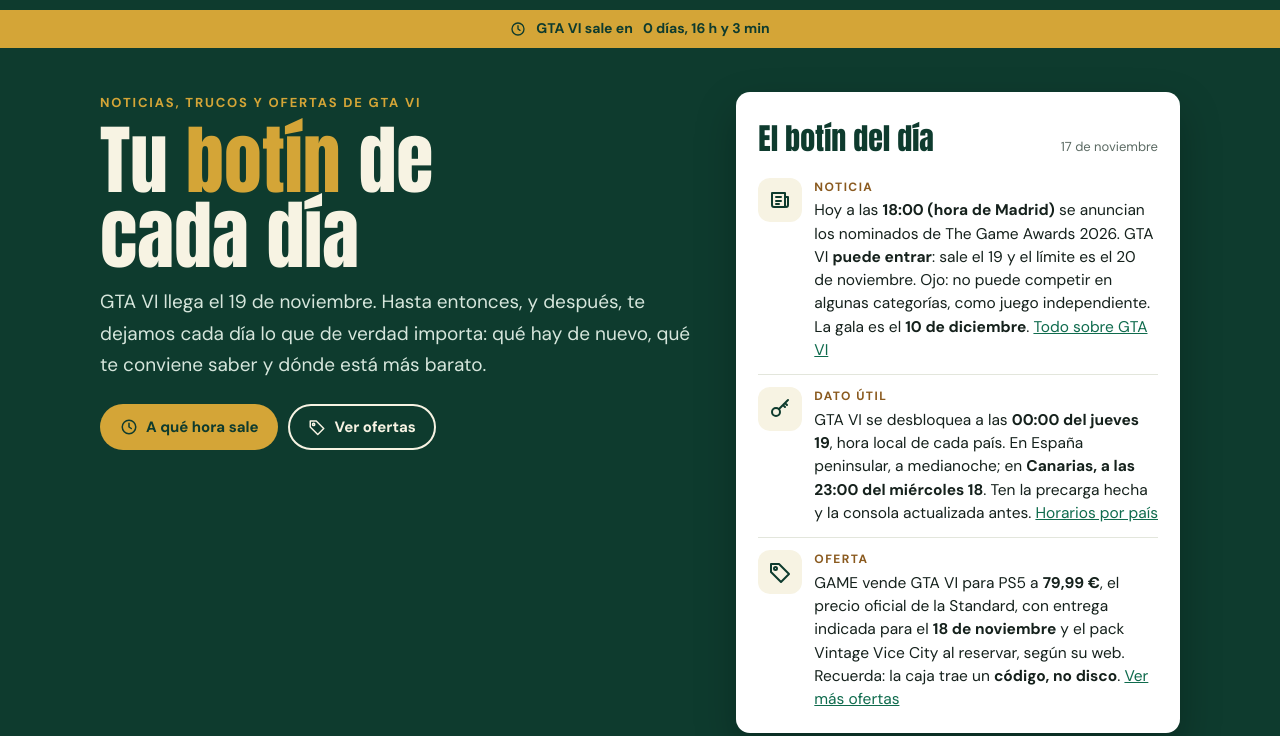
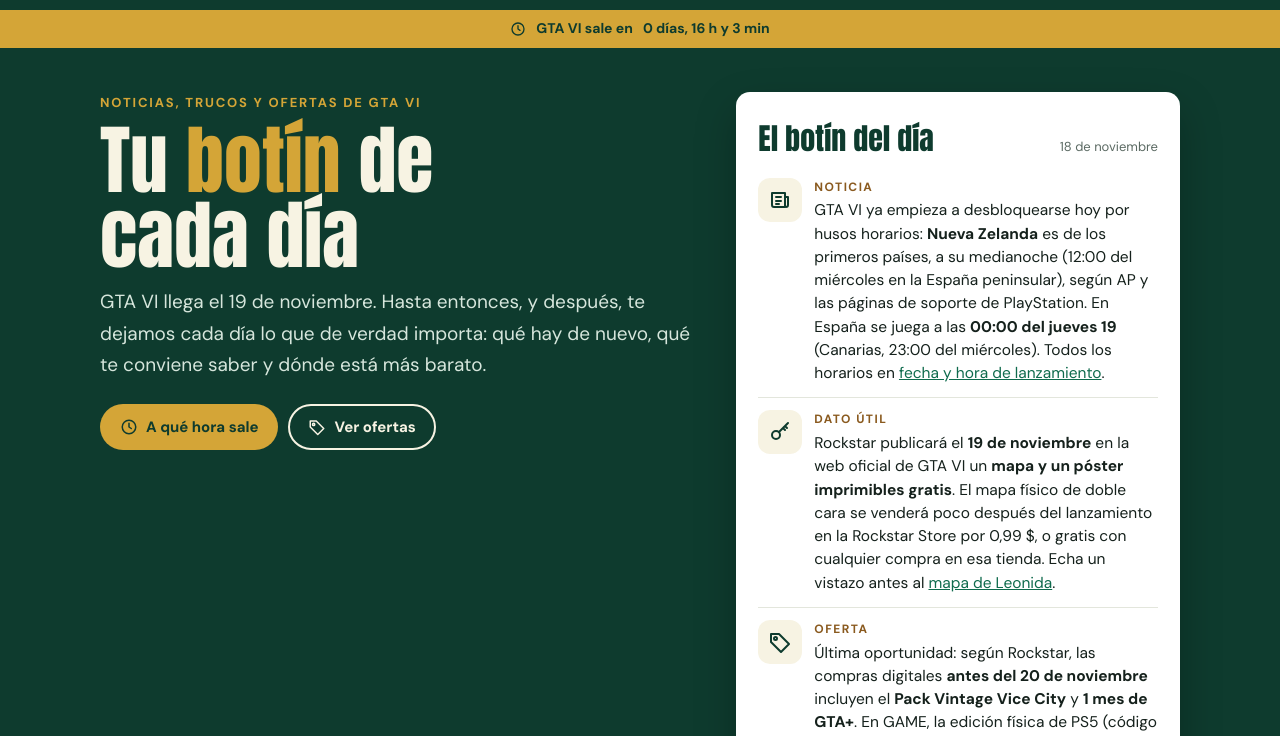
Before and after one commit to botindiario/botindiario-web, a plain HTML site: page index.html in a window 1280 px wide. Shown: the part 56-792 px from the top of the page. Drawn offline with Linux system fonts and the light colour scheme.

Commit message:
Botín del día 2026-11-18
Co-Authored-By: Claude Opus 5.5 <noreply@anthropic.com>
Claude-Session: https://claude.ai/code/session_018E2RkEhuPtBFUfBwRBwZHA

```diff
--- a/index.html
+++ b/index.html
@@ -48,11 +48,11 @@
 </div>
 <section class="loot" aria-labelledby="botin-hoy">
 <!-- BOTIN:INICIO (generado por scripts/actualizar_botin.py, no editar a mano) -->
-<header><h2 id="botin-hoy">El botín del día</h2><time datetime="2026-11-17">17 de noviembre</time></header>
+<header><h2 id="botin-hoy">El botín del día</h2><time datetime="2026-11-18">18 de noviembre</time></header>
 <ol>
-<li><span class="ic"><svg viewBox="0 0 24 24" fill="none" stroke="currentColor" stroke-width="2" stroke-linecap="round" stroke-linejoin="round" aria-hidden="true"><path d="M4 5h13v14H6a2 2 0 0 1-2-2V5Z"/><path d="M17 9h3v8a2 2 0 0 1-2 2"/><path d="M8 9h5M8 13h5M8 16h3"/></svg></span><div><b class="k">Noticia</b><p>Hoy a las <strong>18:00 (hora de Madrid)</strong> se anuncian los nominados de The Game Awards 2026. GTA VI <strong>puede entrar</strong>: sale el 19 y el límite es el 20 de noviembre. Ojo: no puede competir en algunas categorías, como juego independiente. La gala es el <strong>10 de diciembre</strong>. <a href="/gta-6/">Todo sobre GTA VI</a></p></div></li>
-<li><span class="ic"><svg viewBox="0 0 24 24" fill="none" stroke="currentColor" stroke-width="2" stroke-linecap="round" stroke-linejoin="round" aria-hidden="true"><circle cx="8" cy="15" r="4"/><path d="m11 12 9-9M17 6l2 2M15 8l2 2"/></svg></span><div><b class="k">Dato útil</b><p>GTA VI se desbloquea a las <strong>00:00 del jueves 19</strong>, hora local de cada país. En España peninsular, a medianoche; en <strong>Canarias, a las 23:00 del miércoles 18</strong>. Ten la precarga hecha y la consola actualizada antes. <a href="/gta-6/fecha-y-hora-de-lanzamiento/">Horarios por país</a></p></div></li>
-<li><span class="ic"><svg viewBox="0 0 24 24" fill="none" stroke="currentColor" stroke-width="2" stroke-linecap="round" stroke-linejoin="round" aria-hidden="true"><path d="M3 12V4h8l10 10-8 8L3 12Z"/><circle cx="7.5" cy="8.5" r="1.5"/></svg></span><div><b class="k">Oferta</b><p>GAME vende GTA VI para PS5 a <strong>79,99 €</strong>, el precio oficial de la Standard, con entrega indicada para el <strong>18 de noviembre</strong> y el pack Vintage Vice City al reservar, según su web. Recuerda: la caja trae un <strong>código, no disco</strong>. <a href="/ofertas/">Ver más ofertas</a></p></div></li>
+<li><span class="ic"><svg viewBox="0 0 24 24" fill="none" stroke="currentColor" stroke-width="2" stroke-linecap="round" stroke-linejoin="round" aria-hidden="true"><path d="M4 5h13v14H6a2 2 0 0 1-2-2V5Z"/><path d="M17 9h3v8a2 2 0 0 1-2 2"/><path d="M8 9h5M8 13h5M8 16h3"/></svg></span><div><b class="k">Noticia</b><p>GTA VI ya empieza a desbloquearse hoy por husos horarios: <strong>Nueva Zelanda</strong> es de los primeros países, a su medianoche (12:00 del miércoles en la España peninsular), según AP y las páginas de soporte de PlayStation. En España se juega a las <strong>00:00 del jueves 19</strong> (Canarias, 23:00 del miércoles). Todos los horarios en <a href="/gta-6/fecha-y-hora-de-lanzamiento/">fecha y hora de lanzamiento</a>.</p></div></li>
+<li><span class="ic"><svg viewBox="0 0 24 24" fill="none" stroke="currentColor" stroke-width="2" stroke-linecap="round" stroke-linejoin="round" aria-hidden="true"><circle cx="8" cy="15" r="4"/><path d="m11 12 9-9M17 6l2 2M15 8l2 2"/></svg></span><div><b class="k">Dato útil</b><p>Rockstar publicará el <strong>19 de noviembre</strong> en la web oficial de GTA VI un <strong>mapa y un póster imprimibles gratis</strong>. El mapa físico de doble cara se venderá poco después del lanzamiento en la Rockstar Store por 0,99 $, o gratis con cualquier compra en esa tienda. Echa un vistazo antes al <a href="/gta-6/mapa/">mapa de Leonida</a>.</p></div></li>
+<li><span class="ic"><svg viewBox="0 0 24 24" fill="none" stroke="currentColor" stroke-width="2" stroke-linecap="round" stroke-linejoin="round" aria-hidden="true"><path d="M3 12V4h8l10 10-8 8L3 12Z"/><circle cx="7.5" cy="8.5" r="1.5"/></svg></span><div><b class="k">Oferta</b><p>Última oportunidad: según Rockstar, las compras digitales <strong>antes del 20 de noviembre</strong> incluyen el <strong>Pack Vintage Vice City</strong> y <strong>1 mes de GTA+</strong>. En GAME, la edición física de PS5 (código en la caja) sigue a 79,99 € con el pack de reserva y 480 puntos. Compara en <a href="/ofertas/">ofertas</a> y <a href="/gta-6/precio-y-ediciones/">precio y ediciones</a>.</p></div></li>
 </ol>
 <!-- BOTIN:FIN -->
 </section>
--- a/sitemap.xml
+++ b/sitemap.xml
@@ -1,6 +1,6 @@
 <?xml version="1.0" encoding="UTF-8"?>
 <urlset xmlns="http://www.sitemaps.org/schemas/sitemap/0.9">
-  <url><loc>https://botindiario.com/</loc><lastmod>2026-11-17</lastmod></url>
+  <url><loc>https://botindiario.com/</loc><lastmod>2026-11-18</lastmod></url>
   <url><loc>https://botindiario.com/gta-6/</loc><lastmod>2026-10-18</lastmod></url>
   <url><loc>https://botindiario.com/gta-6/trailer-de-lanzamiento/</loc><lastmod>2026-10-18</lastmod></url>
   <url><loc>https://botindiario.com/gta-6/fecha-y-hora-de-lanzamiento/</loc><lastmod>2026-11-04</lastmod></url>
```
Also changed, not shown: datos/botin.json (+4 -4 lines).
